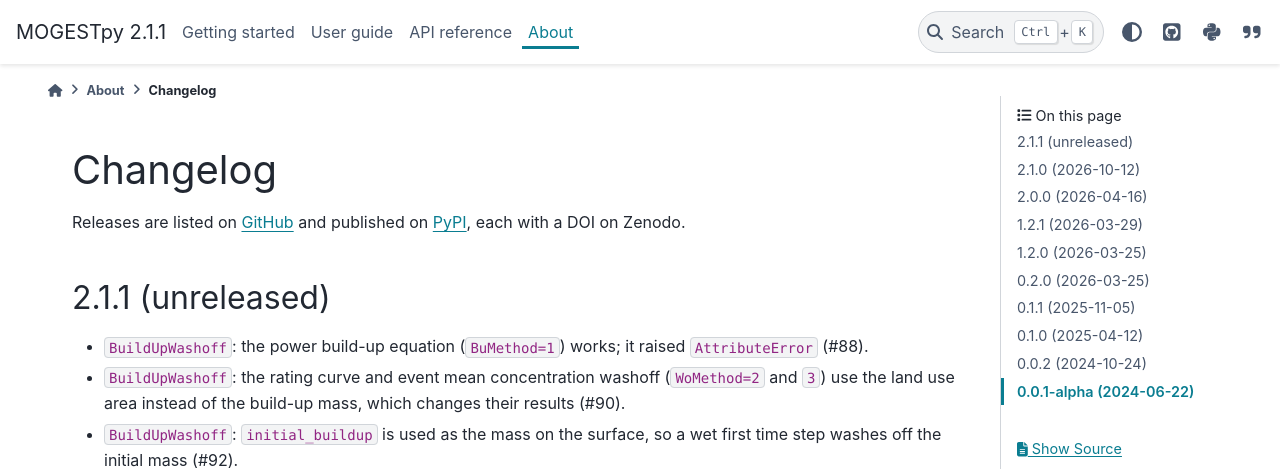
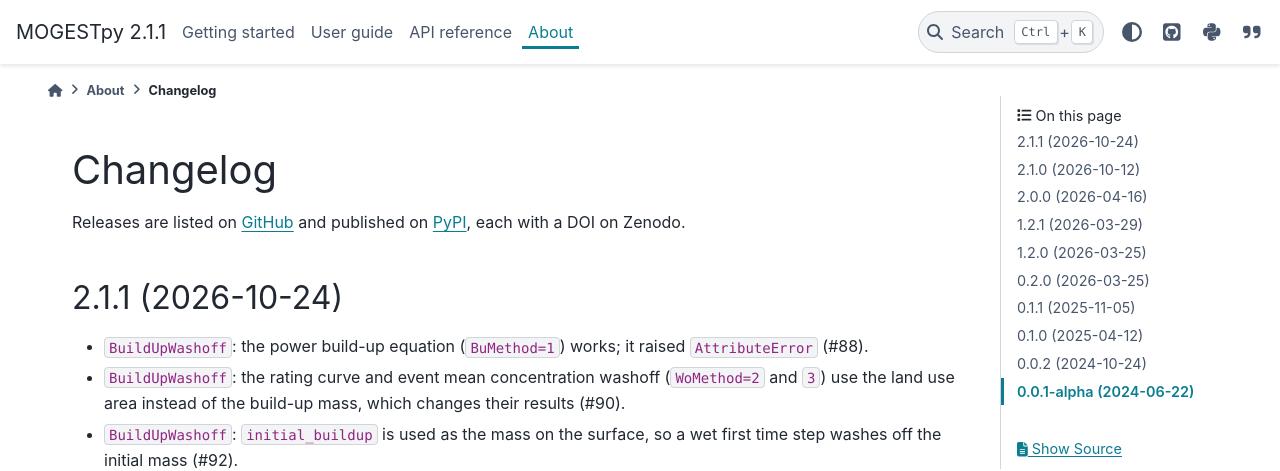
Before and after one commit to dariohhossoda/MOGESTpy, a Sphinx documentation site: the page built from docs/about/changelog.rst, in a window 1280 px wide and 900 px high. Shown: the top 471 px of the window. Built offline with Sphinx 7.4.7 and the PyData theme 0.15.4, drawn with Linux system fonts in a browser that asks for light colours; pages that are not in the unit, such as notebooks, are missing from menus.

Commit message:
Set 2.1.1 release date in changelog
Co-Authored-By: Claude Opus 5.5 <noreply@anthropic.com>

```diff
--- a/docs/about/changelog.rst
+++ b/docs/about/changelog.rst
@@ -5,7 +5,7 @@ Releases are listed on `GitHub <https://github.com/dariohhossoda/MOGESTpy/releas
 and published on `PyPI <https://pypi.org/project/mogestpy/>`_, each with a
 DOI on Zenodo.
 
-2.1.1 (unreleased)
+2.1.1 (2026-10-24)
 ------------------
 
 * ``BuildUpWashoff``: the power build-up equation (``BuMethod=1``) works; it
```
